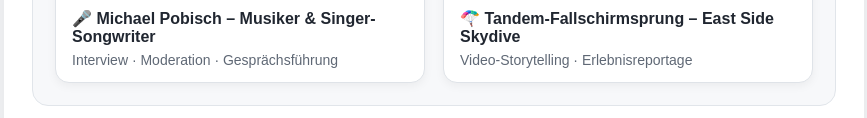
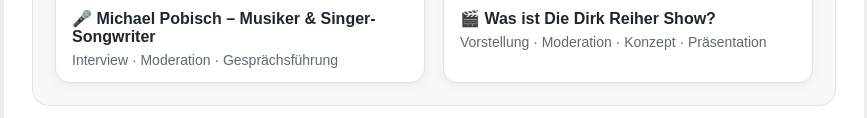
Before and after one commit to dirkreiher/Dirkreiher.github.io, a plain HTML site: page video-arbeitsproben.html in a window 1280 px wide. Shown: the part 1463-1581 px from the top of the page, without its empty margins (206-1073 px from the left). Drawn offline with Linux system fonts and the light colour scheme.

Commit message:
Update video-arbeitsproben.html

```diff
--- a/video-arbeitsproben.html
+++ b/video-arbeitsproben.html
@@ -43,10 +43,10 @@
 </div>
 
 <div class="video-card">
-<iframe src="https://www.youtube-nocookie.com/embed/PArFBRJnwSs" title="Tandem-Fallschirmsprung – East Side Skydive" allowfullscreen></iframe>
-<div class="video-label">🪂 Tandem-Fallschirmsprung – East Side Skydive</div>
+<iframe src="https://www.youtube-nocookie.com/embed/RLJPtuw1bOY" title="Was ist Die Dirk Reiher Show?" allowfullscreen></iframe>
+<div class="video-label">🎬 Was ist Die Dirk Reiher Show?</div>
 <div style="margin:6px 2px 0;color:#5f6875;font-size:14px">
-Video-Storytelling · Erlebnisreportage
+Vorstellung · Moderation · Konzept · Präsentation
 </div>
 </div>
 
```
